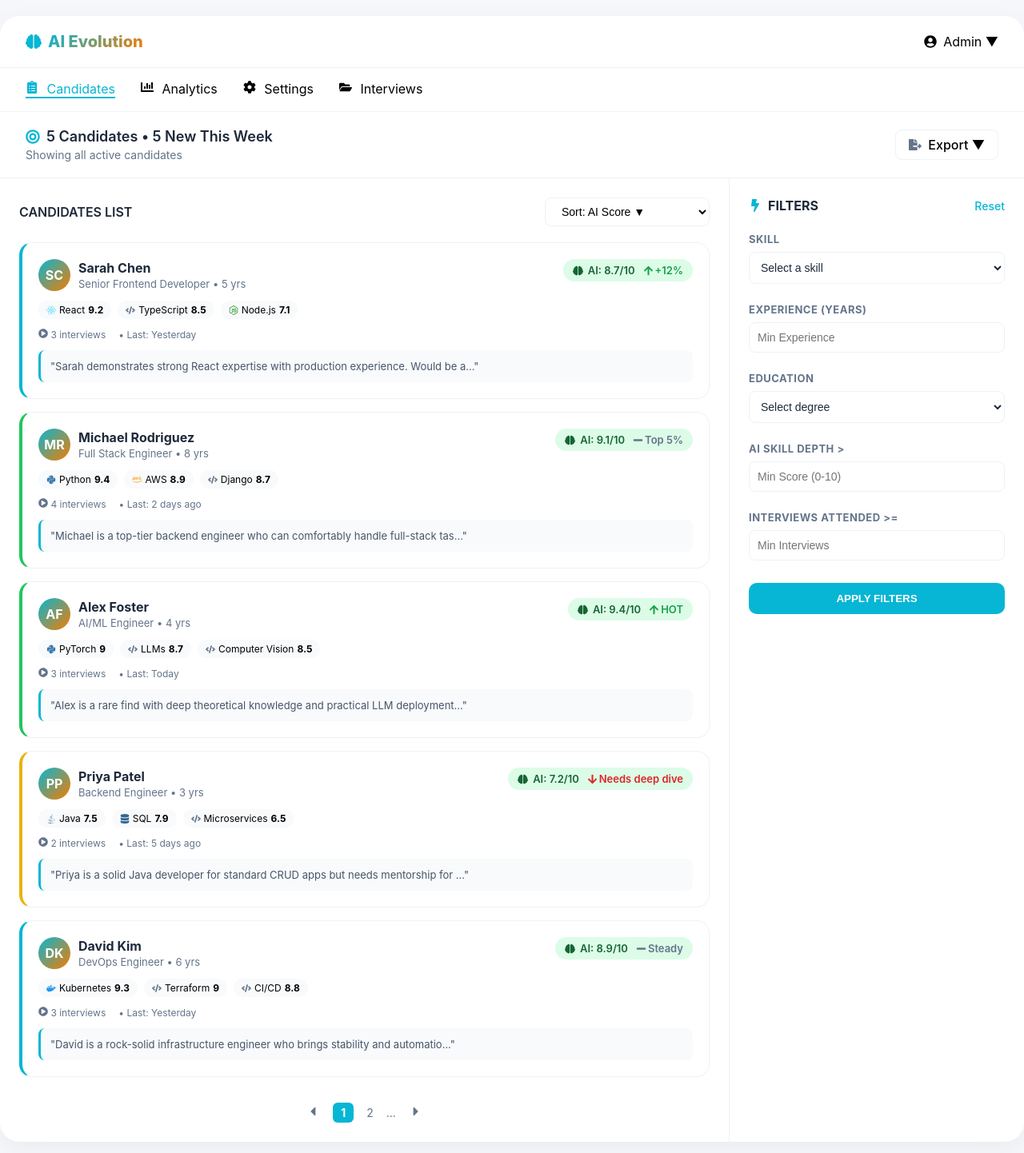
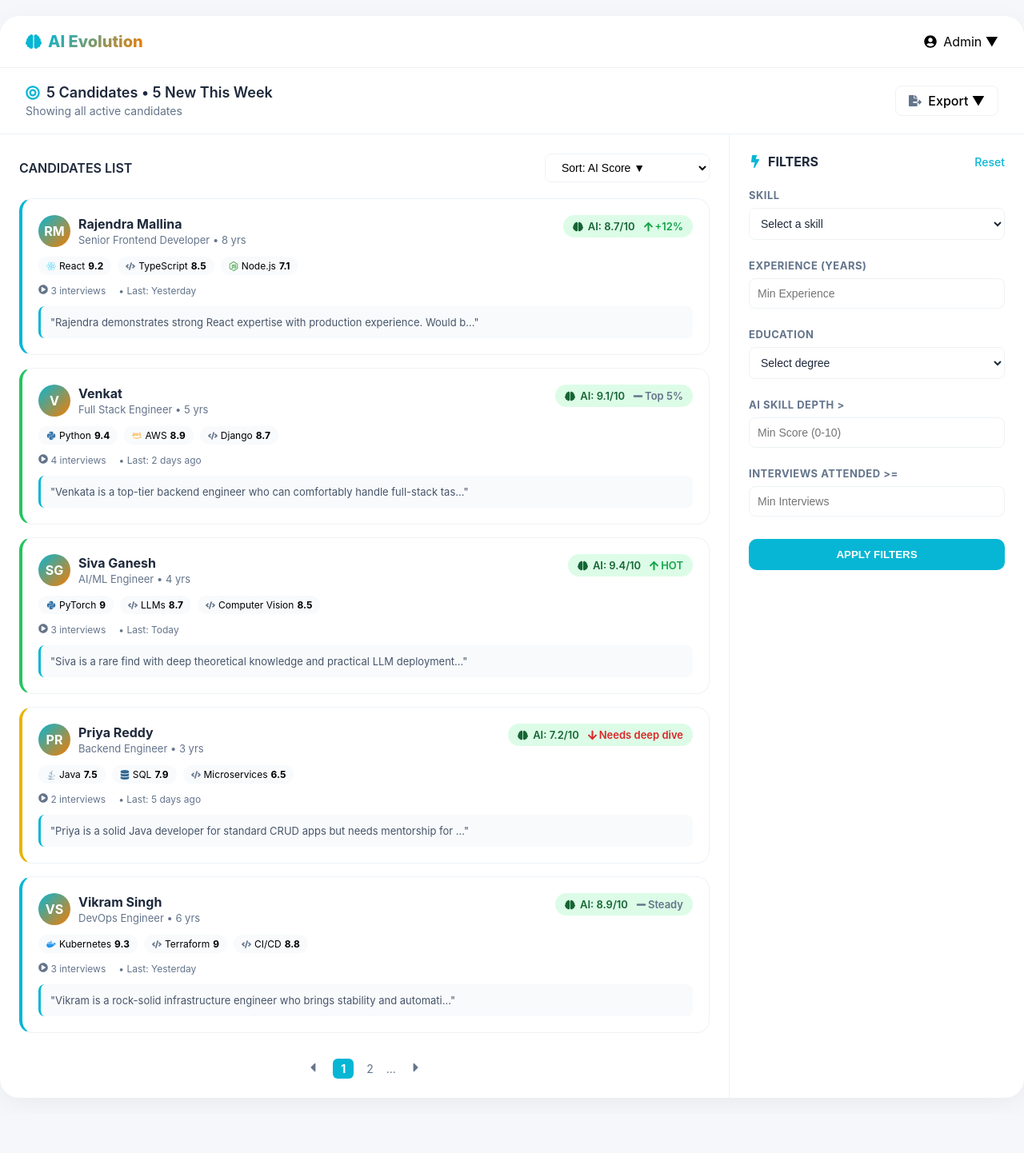
Before and after one commit to ganesh714/ai-evaluator, a React app in the folder frontend/: page /dashboard in a window 1280 px wide. Shown: the top 1442 px of the page at 80% size. After the commit the page ends 1393 px from the top, so only its background shows below. Built offline with nearby package versions, Linux system fonts and the light colour scheme; the HTML template or start-up script is replaced by a standard one.

Commit message:
updated dashboard

```diff
--- a/frontend/src/data/mockData.js
+++ b/frontend/src/data/mockData.js
@@ -1,11 +1,11 @@
 export const mockCandidates = [
     {
         id: "101",
-        name: "Sarah Chen",
+        name: "Rajendra Mallina",
         role: "Senior Frontend Developer",
-        experience: "5 yrs",
-        location: "San Francisco, CA",
-        email: "sarah.chen@email.com",
+        experience: "8 yrs",
+        location: "Hyderabad, Telangana",
+        email: "rajendram@email.com",
         aiScore: 8.7,
         trend: "+12%",
         trendDirection: "up",
@@ -69,16 +69,16 @@ export const mockCandidates = [
             fitScore: "8.7/10",
             level: "Senior",
             confidence: "High",
-            quote: "Sarah demonstrates strong React expertise with production experience. Would be a valuable addition to any frontend team."
+            quote: "Rajendra demonstrates strong React expertise with production experience. Would be a valuable addition to any frontend team."
         }
     },
     {
         id: "102",
-        name: "Michael Rodriguez",
+        name: "Venkat",
         role: "Full Stack Engineer",
-        experience: "8 yrs",
-        location: "Austin, TX",
-        email: "m.rodriguez@email.com",
+        experience: "5 yrs",
+        location: "Bangalore, Karnataka",
+        email: "venkat12@email.com",
         aiScore: 9.1,
         trend: "Top 5%",
         trendDirection: "neutral",
@@ -136,16 +136,16 @@ export const mockCandidates = [
             fitScore: "9.1/10",
             level: "Staff Engineer",
             confidence: "Very High",
-            quote: "Michael is a top-tier backend engineer who can comfortably handle full-stack tasks. His system design skills are exceptional."
+            quote: "Venkata is a top-tier backend engineer who can comfortably handle full-stack tasks. His system design skills are exceptional."
         }
     },
     {
         id: "103",
-        name: "Alex Foster",
+        name: "Siva Ganesh",
         role: "AI/ML Engineer",
         experience: "4 yrs",
-        location: "New York, NY",
-        email: "alex.foster@email.com",
+        location: "Mumbai, Maharashtra",
+        email: "siva.ganesh@email.com",
         aiScore: 9.4,
         trend: "HOT",
         trendDirection: "up",
@@ -203,16 +203,16 @@ export const mockCandidates = [
             fitScore: "9.4/10",
             level: "Senior ML Engineer",
             confidence: "High",
-            quote: "Alex is a rare find with deep theoretical knowledge and practical LLM deployment skills."
+            quote: "Siva is a rare find with deep theoretical knowledge and practical LLM deployment skills."
         }
     },
     {
         id: "104",
-        name: "Priya Patel",
+        name: "Priya Reddy",
         role: "Backend Engineer",
         experience: "3 yrs",
-        location: "Chicago, IL",
-        email: "priya.p@email.com",
+        location: "Chennai, Tamil Nadu",
+        email: "priya.reddy@email.com",
         aiScore: 7.2,
         trend: "Needs deep dive",
         trendDirection: "down",
@@ -270,11 +270,11 @@ export const mockCandidates = [
     },
     {
         id: "105",
-        name: "David Kim",
+        name: "Vikram Singh",
         role: "DevOps Engineer",
         experience: "6 yrs",
-        location: "Seattle, WA",
-        email: "david.kim@email.com",
+        location: "Pune, Maharashtra",
+        email: "vikram.singh@email.com",
         aiScore: 8.9,
         trend: "Steady",
         trendDirection: "neutral",
@@ -332,7 +332,7 @@ export const mockCandidates = [
             fitScore: "8.9/10",
             level: "Senior DevOps",
             confidence: "High",
-            quote: "David is a rock-solid infrastructure engineer who brings stability and automation expertise."
+            quote: "Vikram is a rock-solid infrastructure engineer who brings stability and automation expertise."
         }
     }
 ];
--- a/frontend/src/pages/CandidateProfile.jsx
+++ b/frontend/src/pages/CandidateProfile.jsx
@@ -102,14 +102,14 @@ const CandidateProfile = () => {
                 >
                     <FaArrowLeft /> Back to Candidates
                 </div>
-                <div style={{ display: 'flex', gap: '12px' }}>
+                {/* <div style={{ display: 'flex', gap: '12px' }}>
                     <button className="quick-action-btn" style={{ background: 'white' }}><FaClipboardCheck /> Shortlist</button>
                     <button className="quick-action-btn" style={{ background: 'white' }}><FaShareAlt /> Share</button>
                     <button className="quick-action-btn" style={{ background: 'var(--primary-blue)', color: 'white', border: 'none' }}>
                         <FaCalendarAlt /> Schedule Interview
                     </button>
                     <button className="quick-action-btn" style={{ background: 'white', padding: '10px' }}><FaChevronDown /></button>
-                </div>
+                </div> */}
             </div>
 
             {/* 3. PROFILE HEADER */}
--- a/frontend/src/pages/Dashboard.jsx
+++ b/frontend/src/pages/Dashboard.jsx
@@ -74,13 +74,6 @@ const Dashboard = () => {
                 </div>
             </div>
 
-            {/* 2. NAVIGATION */}
-            <div className="nav">
-                <div className="nav-item active"><FaClipboardList style={{ marginRight: '6px' }} /> Candidates</div>
-                <div className="nav-item"><FaChartBar style={{ marginRight: '6px' }} /> Analytics</div>
-                <div className="nav-item"><FaCog style={{ marginRight: '6px' }} /> Settings</div>
-                <div className="nav-item"><FaFolderOpen style={{ marginRight: '6px' }} /> Interviews</div>
-            </div>
 
             {/* 3. STATS BAR */}
             <div className="stats-bar" style={{ padding: '20px 32px', display: 'flex', justifyContent: 'space-between', alignItems: 'center', borderBottom: '1px solid var(--border-light)' }}>
```
